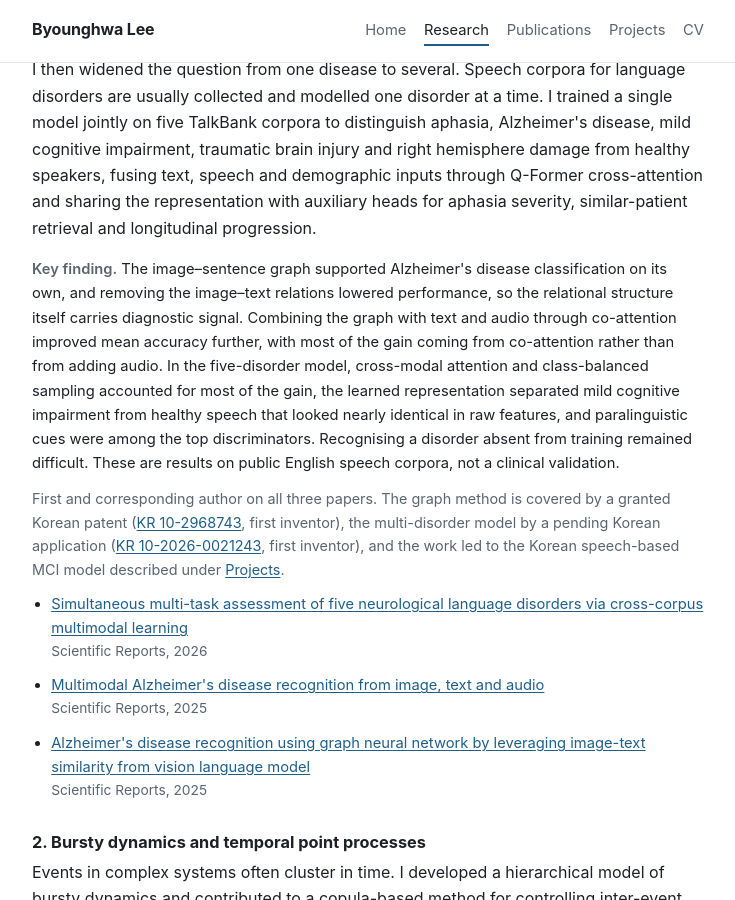
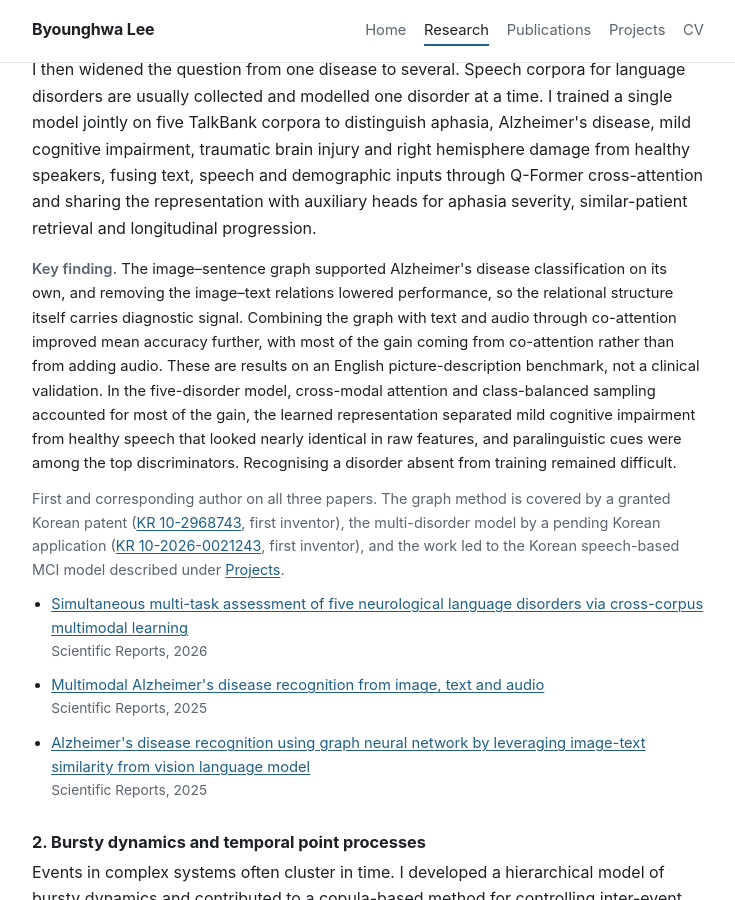
Before and after one commit to bh0903lee/bh0903lee.github.io, a Jekyll site: the page built from research.md, in a window 1280 px wide and 900 px high, scrolled down 2161 px. Shown: the whole window, without its empty margins (272-1007 px from the left). Built offline with Jekyll 4.4.1, drawn with Linux system fonts in a browser that asks for light colours.

Commit message:
Drop the research-prototype disclaimer from the 2026 Scientific Reports entry
Co-Authored-By: Claude Opus 5.5 <noreply@anthropic.com>

```diff
--- a/_data/publications.yml
+++ b/_data/publications.yml
@@ -30,9 +30,7 @@
     sampling. The learned representation separated mild cognitive impairment
     from controls even though their raw speech features were nearly
     identical, and paralinguistic cues were among the top discriminators.
-    Transfer to a disorder absent from training remained difficult, and the
-    results describe a research prototype on public corpora, not a validated
-    screening tool.
+    Transfer to a disorder absent from training remained difficult.
 
 - key: P01
   title: "Multimodal Alzheimer's disease recognition from image, text and audio"
--- a/research.md
+++ b/research.md
@@ -113,13 +113,14 @@ that predict, generate and explain. The work spans four connected areas:
     relations lowered performance, so the relational structure itself carries
     diagnostic signal. Combining the graph with text and audio through
     co-attention improved mean accuracy further, with most of the gain coming
-    from co-attention rather than from adding audio. In the five-disorder
+    from co-attention rather than from adding audio. These are results on an
+    English picture-description benchmark, not a clinical validation. In the
+    five-disorder
     model, cross-modal attention and class-balanced sampling accounted for most
     of the gain, the learned representation separated mild cognitive
     impairment from healthy speech that looked nearly identical in raw
     features, and paralinguistic cues were among the top discriminators.
-    Recognising a disorder absent from training remained difficult. These are
-    results on public English speech corpora, not a clinical validation.
+    Recognising a disorder absent from training remained difficult.
   </p>
   <p class="basis">
     First and corresponding author on all three papers. The graph method is
```
